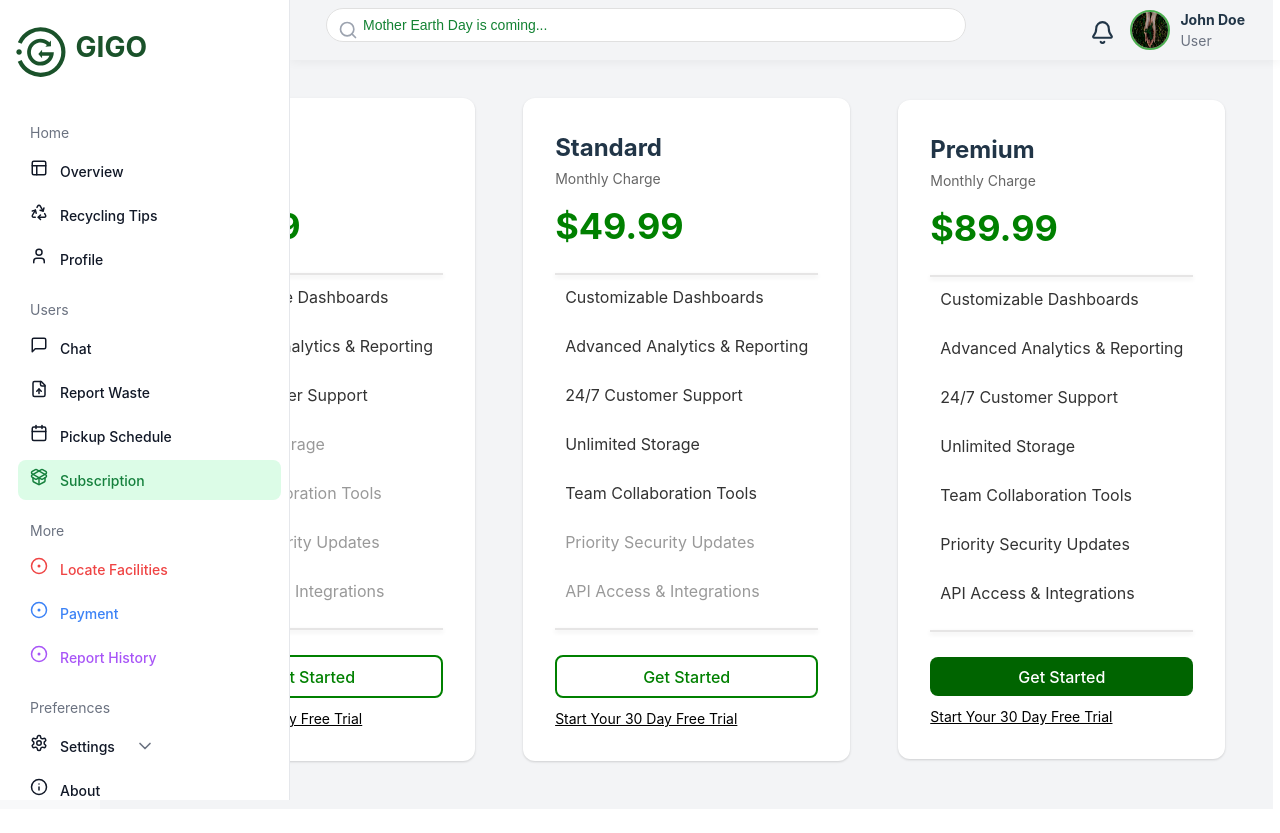
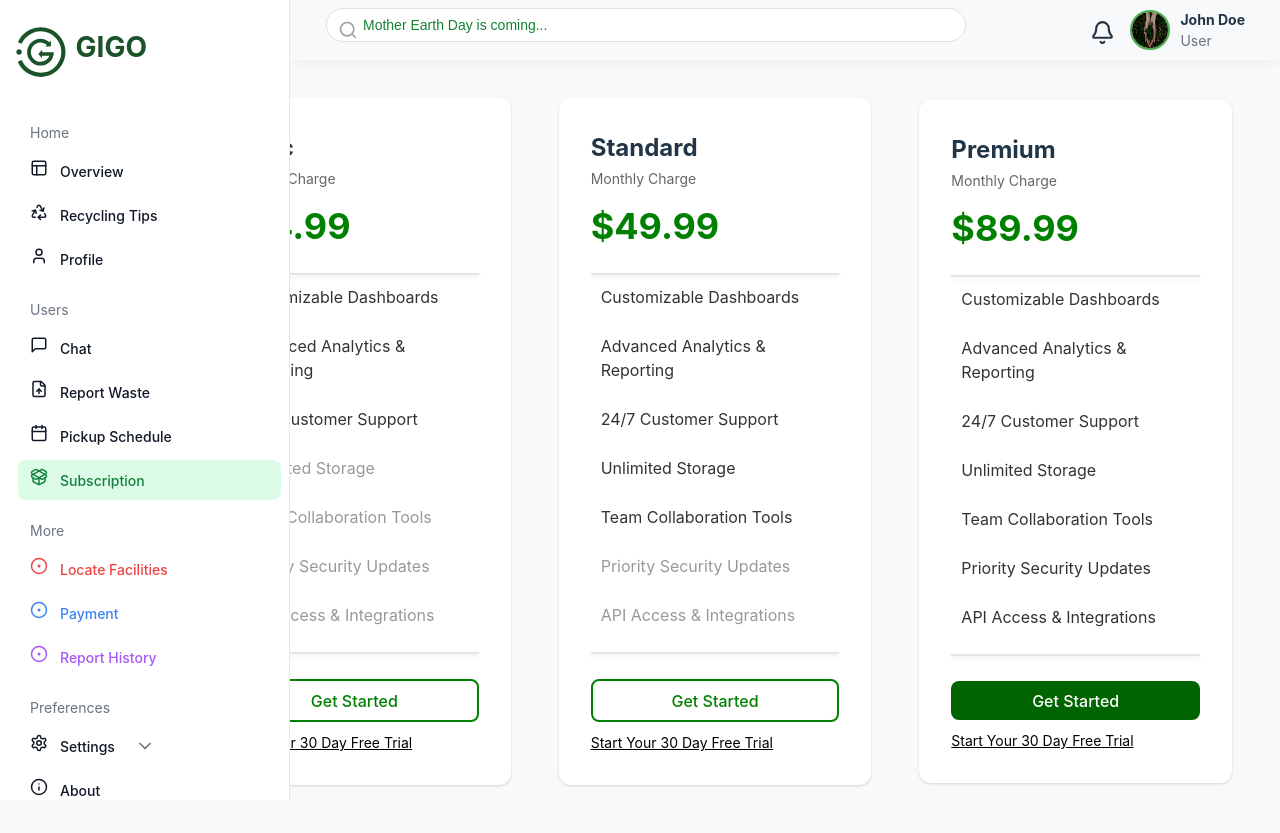
Before and after one commit to paapacobbold/GIGO, a React (Vite) app: page /subscription in a window 1280 px wide. Before the commit the page ends 809 px from the top, so only its background shows below. Built offline with nearby package versions, Linux system fonts and the light colour scheme.

Commit message:
Update SubscriptionPage.css

```diff
--- a/src/pages/Subscription/SubscriptionPage.css
+++ b/src/pages/Subscription/SubscriptionPage.css
@@ -43,7 +43,7 @@ body {
   font-family: -apple-system, BlinkMacSystemFont, "Segoe UI", Roboto, Oxygen,
     Ubuntu, Cantarell, "Open Sans", "Helvetica Neue", sans-serif;
   line-height: 1.5;
-  color: var(--color-gray-900);
+
 }
 
 /* App Container */
@@ -80,8 +80,7 @@ body {
 .main-content1 {
   flex: 1;
   min-height: 100vh;
-  margin-left: 100px;
-  background-color: var(--bg-main);
+  margin-left: 150px;
   position: relative;
   padding-top: 50px;
 }
```
